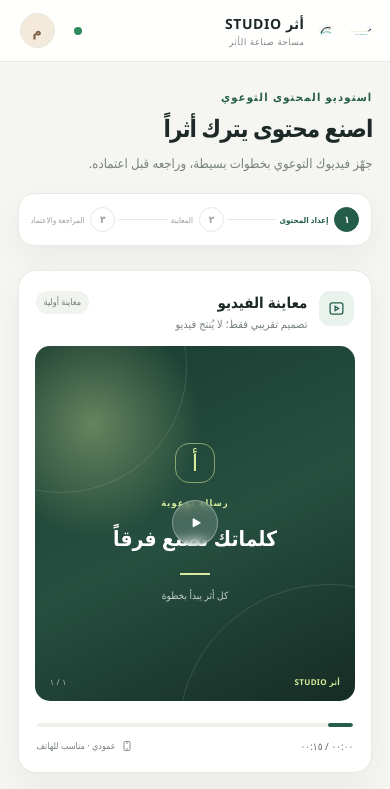
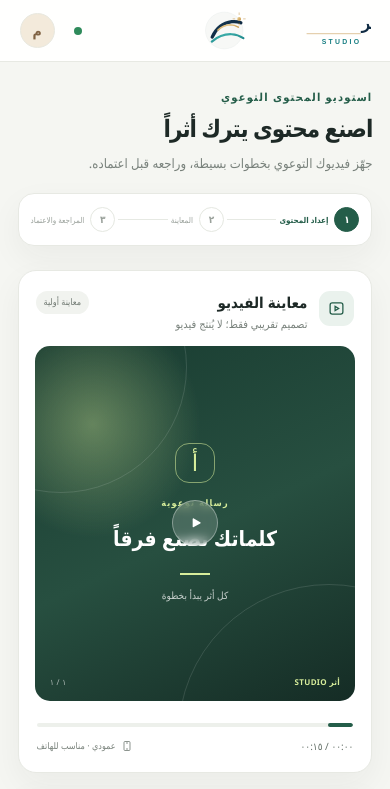
Before and after one commit to abualezzzaid28-cmd/athar-studio, a plain HTML site: page index.html in a window 390 px wide. Shown: the top 789 px of the page. Drawn offline with Linux system fonts and the light colour scheme.

Commit message:
Display complete Athar Studio logo cleanly on desktop and mobile

```diff
--- a/index.html
+++ b/index.html
@@ -57,7 +57,9 @@
       backdrop-filter: blur(14px);
     }
 
-    .brand { display: flex; align-items: center; gap: 12px; }
+    .brand { display: flex; min-width: 0; align-items: center; gap: 12px; flex: 0 1 auto; }
+    .brand-logo { display: block; width: clamp(150px, 19vw, 225px); height: 60px; flex: 0 0 auto; object-fit: contain; object-position: center; overflow: visible; }
+    .brand > span { display: none; }
     .brand-mark {
       display: grid;
       width: 40px;
@@ -292,7 +294,7 @@
 
     @media (max-width: 650px) {
       .topbar { height: 62px; padding: 0 5%; }
-      .brand-mark { width: 36px; height: 36px; }
+      .brand-logo { width: min(44vw, 190px); height: 52px; }
       .brand-name { font-size: 14px; }
       .brand-caption { font-size: 9px; }
       .save-state { font-size: 0; }
@@ -336,7 +338,7 @@
   <div class="app-shell">
     <header class="topbar">
       <a class="brand" href="#" aria-label="أثر STUDIO — الصفحة الرئيسية" style="color:inherit;text-decoration:none">
-        <img src="assets/athar-logo.svg" alt="شعار أثر STUDIO" style="width:54px;height:54px;object-fit:contain">
+        <img class="brand-logo" src="assets/athar-logo.svg" alt="شعار أثر STUDIO" width="225" height="60">
         <span>
           <span class="brand-name">أثر STUDIO</span>
           <span class="brand-caption">مساحة صناعة الأثر</span>
```
